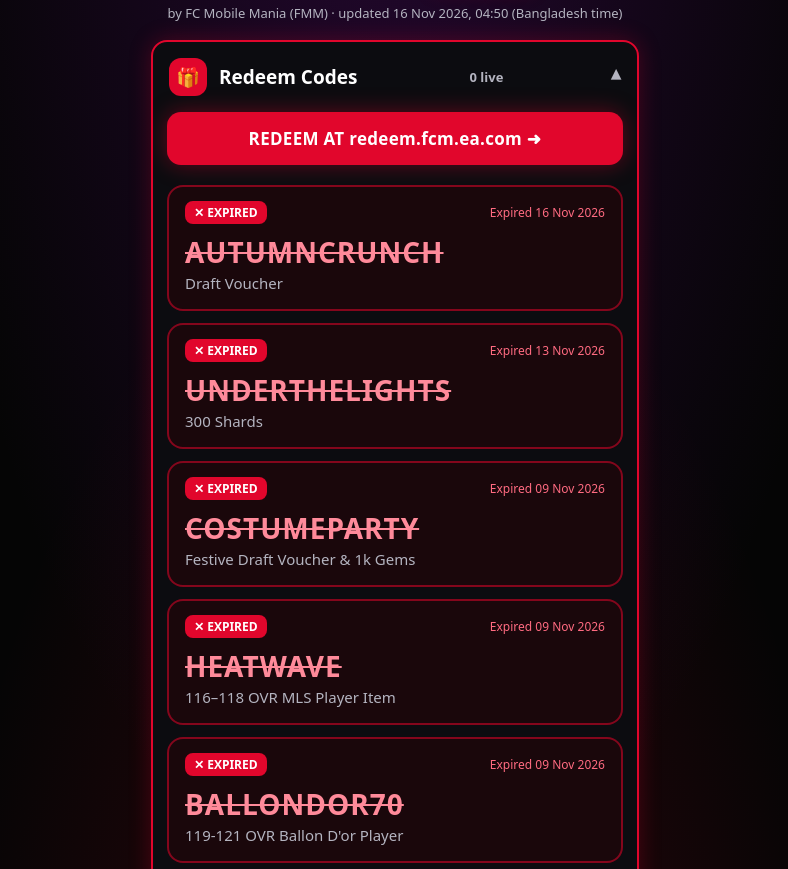
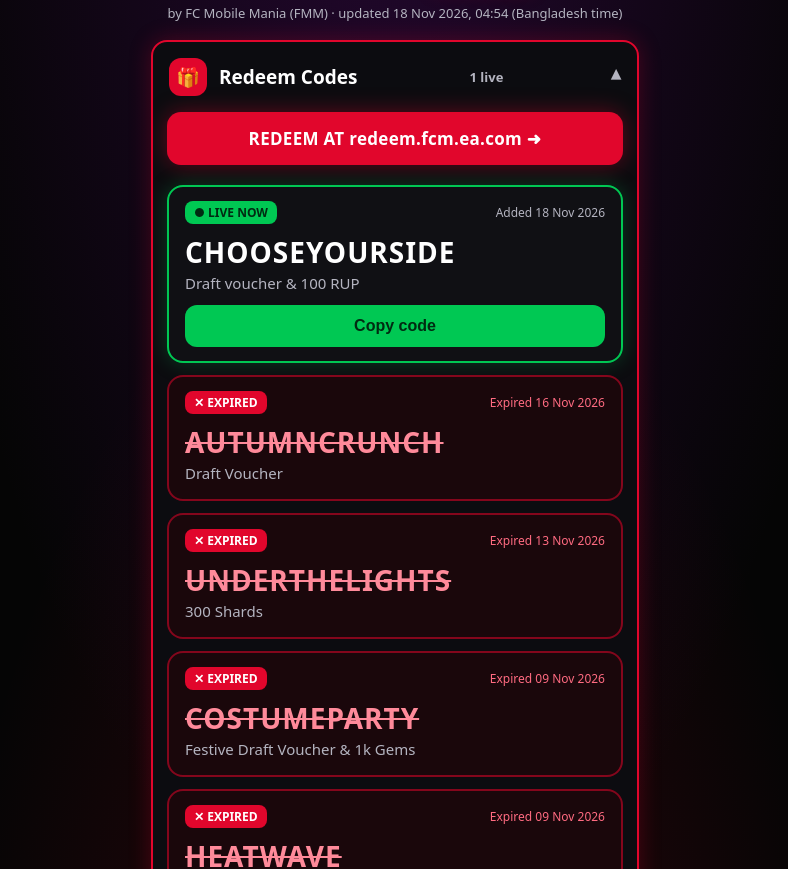
Before and after one commit to nabilaraf41/fmm-codes, a plain HTML site: page index.html in a window 1280 px wide. Shown: the part 197-1066 px from the top of the page, without its empty margins (245-1033 px from the left). Drawn offline with Linux system fonts and the light colour scheme.

Commit message:
Update codes

```diff
--- a/codes.json
+++ b/codes.json
@@ -34,6 +34,12 @@
    "reward": "Draft Voucher",
    "date": "11th November",
    "expired_on": "2026-11-16"
+  },
+  "CHOOSEYOURSIDE": {
+   "first_seen": "2026-11-18",
+   "code": "CHOOSEYOURSIDE",
+   "reward": "Draft voucher & 100 RUP",
+   "date": "17th November"
   }
  }
 }
--- a/index.html
+++ b/index.html
@@ -47,10 +47,13 @@ h2{font-size:15px;color:var(--mut);text-align:center;margin:26px 0 12px;letter-s
 .none{color:var(--mut);text-align:center}footer{text-align:center;color:#77778a;font-size:12px;margin-top:24px}
 </style></head><body><div class="wrap">
 <header><img class="logo" src="logo.jpg" alt="FMM logo"><h1>FC MOBILE <span>CODES</span></h1>
-<div class="sub">by FC Mobile Mania (FMM) · updated 16 Nov 2026, 04:50 (Bangladesh time)</div></header>
-<details class="sec codes" open><summary><span class="ic">🎁</span>Redeem Codes<span class="n">0 live</span></summary>
+<div class="sub">by FC Mobile Mania (FMM) · updated 18 Nov 2026, 04:54 (Bangladesh time)</div></header>
+<details class="sec codes" open><summary><span class="ic">🎁</span>Redeem Codes<span class="n">1 live</span></summary>
 <div class="in"><a class="redeem" href="https://redeem.fcm.ea.com" target="_blank" rel="noopener">REDEEM AT redeem.fcm.ea.com ➜</a>
 
+  <div class="code live"><div class="top"><span class="tag">● LIVE NOW</span><span class="date">Added 18 Nov 2026</span></div>
+    <div class="name">CHOOSEYOURSIDE</div><div class="reward">Draft voucher &amp; 100 RUP</div>
+    <button onclick="cp(this,'CHOOSEYOURSIDE')">Copy code</button></div>
   <div class="code dead"><div class="top"><span class="tag">✕ EXPIRED</span><span class="date">Expired 16 Nov 2026</span></div>
     <div class="name">AUTUMNCRUNCH</div><div class="reward">Draft Voucher</div></div>
   <div class="code dead"><div class="top"><span class="tag">✕ EXPIRED</span><span class="date">Expired 13 Nov 2026</span></div>
@@ -59,8 +62,6 @@ h2{font-size:15px;color:var(--mut);text-align:center;margin:26px 0 12px;letter-s
     <div class="name">COSTUMEPARTY</div><div class="reward">Festive Draft Voucher &amp; 1k Gems</div></div>
   <div class="code dead"><div class="top"><span class="tag">✕ EXPIRED</span><span class="date">Expired 09 Nov 2026</span></div>
     <div class="name">HEATWAVE</div><div class="reward">116–118 OVR MLS Player Item</div></div>
-  <div class="code dead"><div class="top"><span class="tag">✕ EXPIRED</span><span class="date">Expired 09 Nov 2026</span></div>
-    <div class="name">BALLONDOR70</div><div class="reward">119-121 OVR Ballon D&#x27;or Player</div></div>
 <div class="how"><b>How to redeem:</b> copy a green code, open redeem.fcm.ea.com, log in with your EA account,
 paste the code, then collect the reward from your FC Mobile inbox.</div></div></details>
 <details class="sec ig"><summary><span class="ic">📸</span>Instagram</summary><div class="in"><a class="btn" href="https://www.instagram.com/fc_fmm/" target="_blank" rel="noopener">My Instagram ➜</a><a class="btn" href="https://www.instagram.com/channel/AbbkN4AUe5QMeHYt/" target="_blank" rel="noopener">Instagram Community Chat ➜</a></div></details>
```
